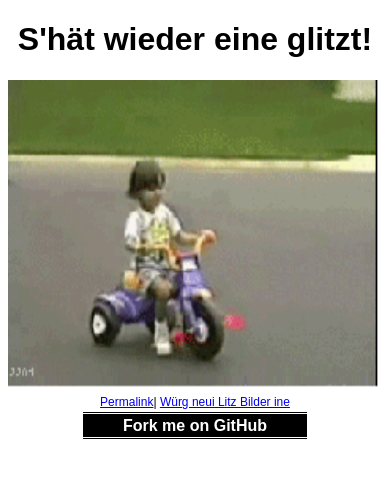
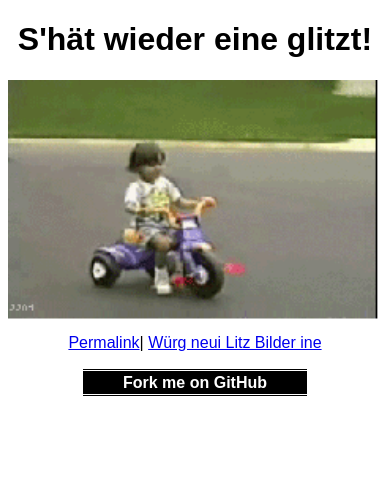
Before and after one commit to Nasicus/glitzt, a React (Create React App) app: page / in a window 390 px wide. Shown: the top 478 px of the page. Built offline with nearby package versions, Linux system fonts and the light colour scheme; no server answers.

Commit message:
mal so mache, dases uf mobile nümme komplett scheisse usgseht :D

```diff
--- a/src/components/GithubFork.tsx
+++ b/src/components/GithubFork.tsx
@@ -13,6 +13,7 @@ export const GithubFork: FC = () => {
 
 const Host = styled.div`
   text-align: center;
+  margin-top: 15px;
 
   a {
     background: #000;
--- a/src/components/Litzer.tsx
+++ b/src/components/Litzer.tsx
@@ -81,13 +81,18 @@ const Host = styled.div`
 `;
 
 const LitzImage = styled.img`
-  max-width: 100%;
-  width: 480px;
-  height: 307.848px;
-  left: 0px;
-  top: 0px;
+  object-fit: contain;
+  max-width: 480px;
+  max-height: 307.848px;
+  width: 100%;
+  height: auto;
 `;
 
-const LinkContainer = styled.span`
+const LinkContainer = styled.div`
   font-size: 0.75rem;
+
+  @media screen and (max-width: 700px) {
+    margin-top: 10px;
+    font-size: 1rem;
+  }
 `;
```
